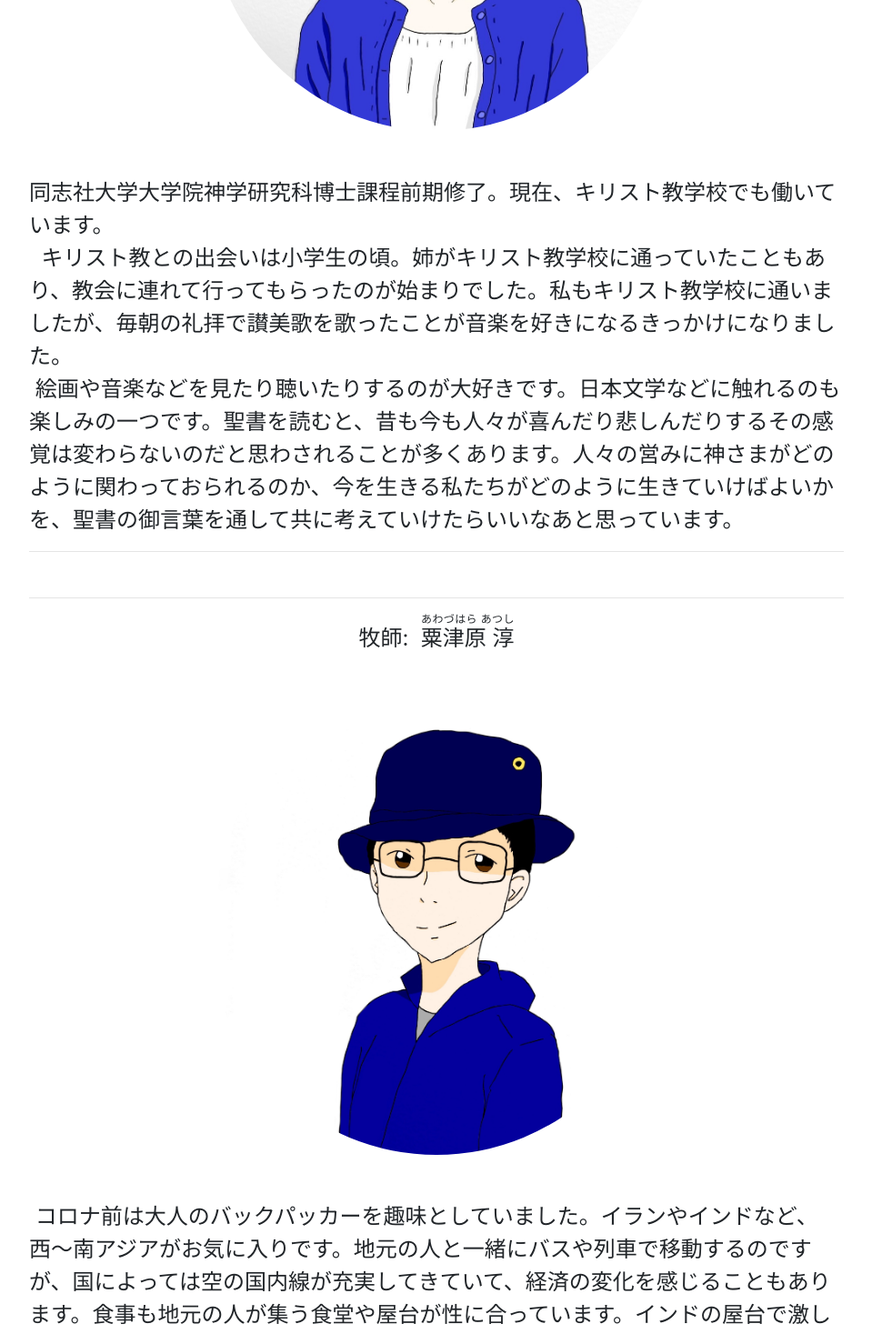
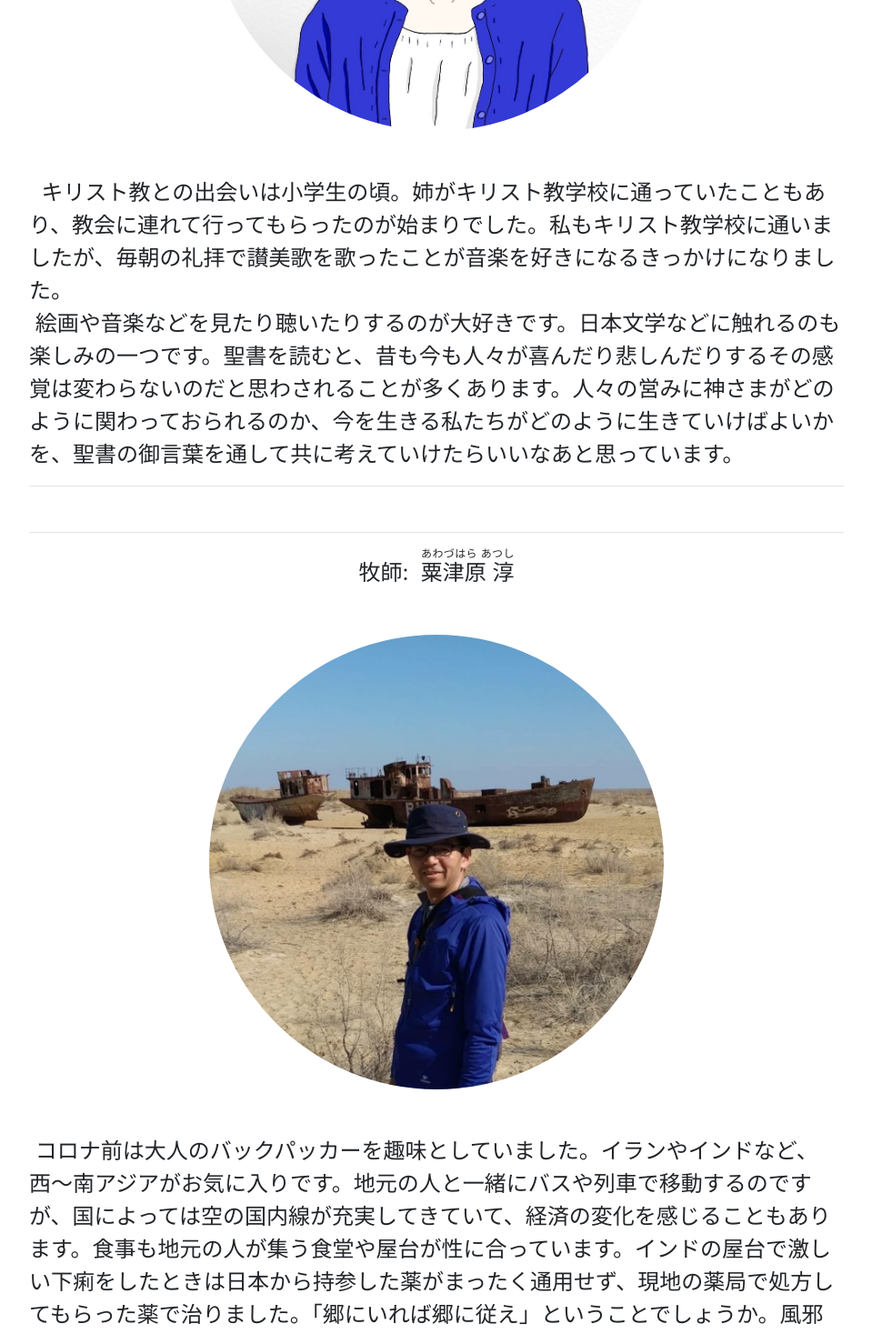
Before and after one commit to nisino25/church, a Vue app: page /about-church in a window 1280 px wide. Shown: the part 683-2150 px from the top of the page at 91% size, without its empty margins (160-1119 px from the left). Built offline with nearby package versions, Linux system fonts and the light colour scheme; no server answers; the database is empty.

Commit message:
fixed the request

```diff
--- a/src/views/church.vue
+++ b/src/views/church.vue
@@ -8,8 +8,7 @@
       <div style="margin-bottom: 50px" class="profile">
         主任牧師: &nbsp;<ruby>生田 香緒里 <rt>いくた かおり</rt></ruby> <br>
         <img src="../../public/img/ikuta-san.jpg"  alt="none" class="profilePic"> <br>
-        <span>同志社大学大学院神学研究科博士課程前期修了。現在、キリスト教学校でも働いています。
-          <br>&nbsp;
+        <span>&nbsp;
             キリスト教との出会いは小学生の頃。姉がキリスト教学校に通っていたこともあり、教会に連れて行ってもらったのが始まりでした。私もキリスト教学校に通いましたが、毎朝の礼拝で讃美歌を歌ったことが音楽を好きになるきっかけになりました。
             <br> &nbsp;絵画や音楽などを見たり聴いたりするのが大好きです。日本文学などに触れるのも楽しみの一つです。聖書を読むと、昔も今も人々が喜んだり悲しんだりするその感覚は変わらないのだと思わされることが多くあります。人々の営みに神さまがどのように関わっておられるのか、今を生きる私たちがどのように生きていけばよいかを、聖書の御言葉を通して共に考えていけたらいいなあと思っています。
 
@@ -23,7 +22,7 @@
 
       <div style="margin-bottom: 50px" class="profile">
         牧師: &nbsp;<ruby>粟津原 淳 <rt>あわづはら あつし</rt></ruby> <br>
-        <img src="../../public/img/awazuhara-san.jpg"  alt="none" class="profilePic"> <br>
+        <img src="../../public/img/awasan.jpg"  alt="none" class="profilePic"> <br>
         <span>&nbsp;コロナ前は大人のバックパッカーを趣味としていました。イランやインドなど、西〜南アジアがお気に入りです。地元の人と一緒にバスや列車で移動するのですが、国によっては空の国内線が充実してきていて、経済の変化を感じることもあります。食事も地元の人が集う食堂や屋台が性に合っています。インドの屋台で激しい下痢をしたときは日本から持参した薬がまったく通用せず、現地の薬局で処方してもらった薬で治りました。「郷にいれば郷に従え」ということでしょうか。風邪にはアーユルヴェーダのマッサージが効きました。<br> &nbsp; 写真に写っているのは、ウズベキスタンとカザフスタンにまたがるアラル海です。かつては東北地方とほぼ同じ大きさで世界第4位の湖でしたが、現在では10〜20％くらいの面積にまで縮小しています。これはソ連が綿花栽培のために大規模な灌漑を行って、水を他の地域に流した結果です。かつては豊かな漁場でしたが、1980年代になると塩分濃度の上昇によって魚を捕れなくなりました。今は船の墓場のようになっています。人がもたらす破壊力の恐ろしさを見る思いです。<br> &nbsp;  柴犬ハルと暮らすようになってからは、我が家の半径3キロ四方の路地や公園に詳しくなりました。猫が立ち寄る所やニホントカゲの住処など、いままで見えていなかった場所に連れていってもらっています。地の果てのような遠くまで出かけるのも楽しいですが、どこにでもちょっとした発見や驚きはあるものです。</span>
         <!-- <span style="margin-top:50px" class="description">{{getStyle(person.description)}}</span> -->
         <!-- <span style="margin-top:50px" class="description"></span> -->
```
